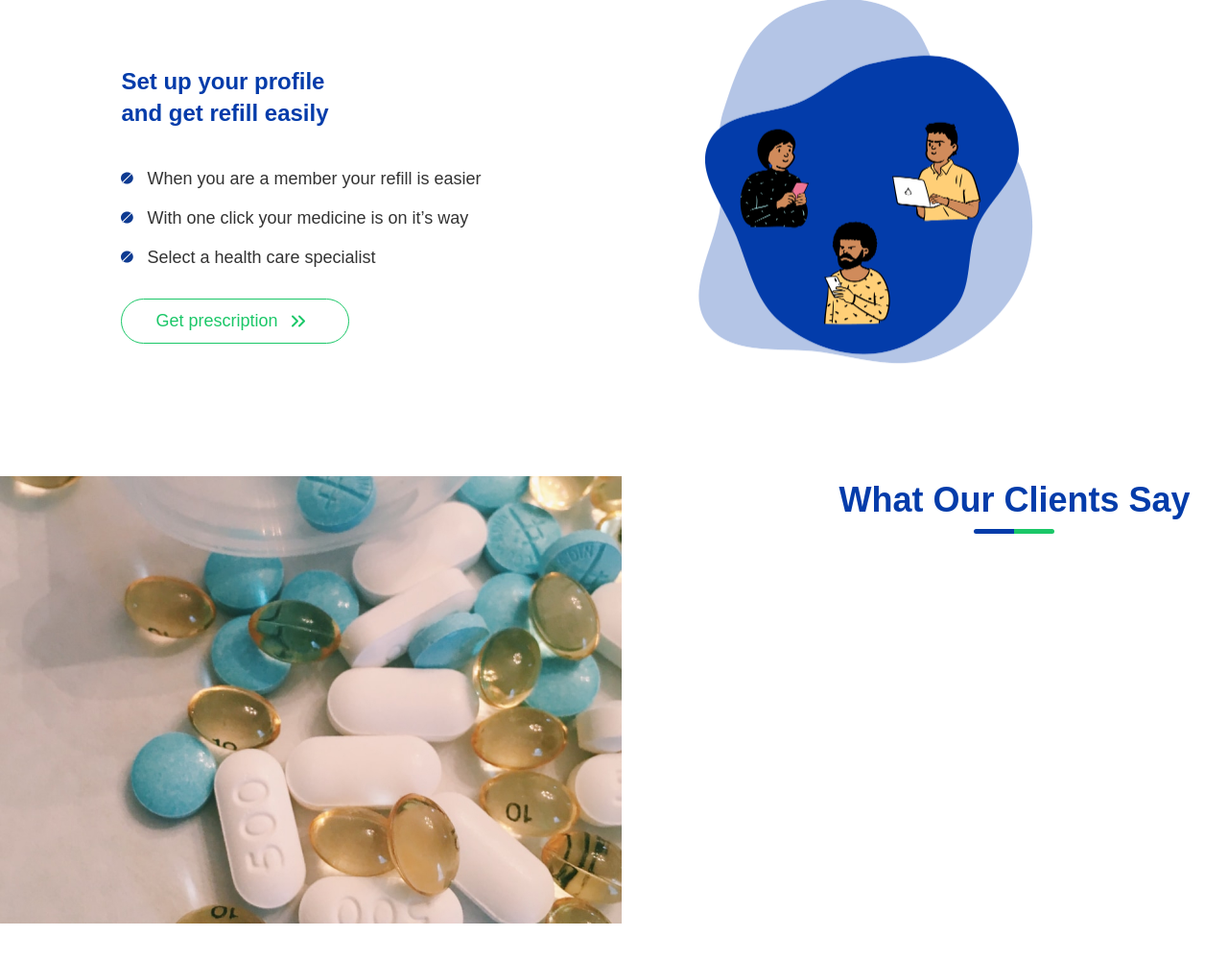
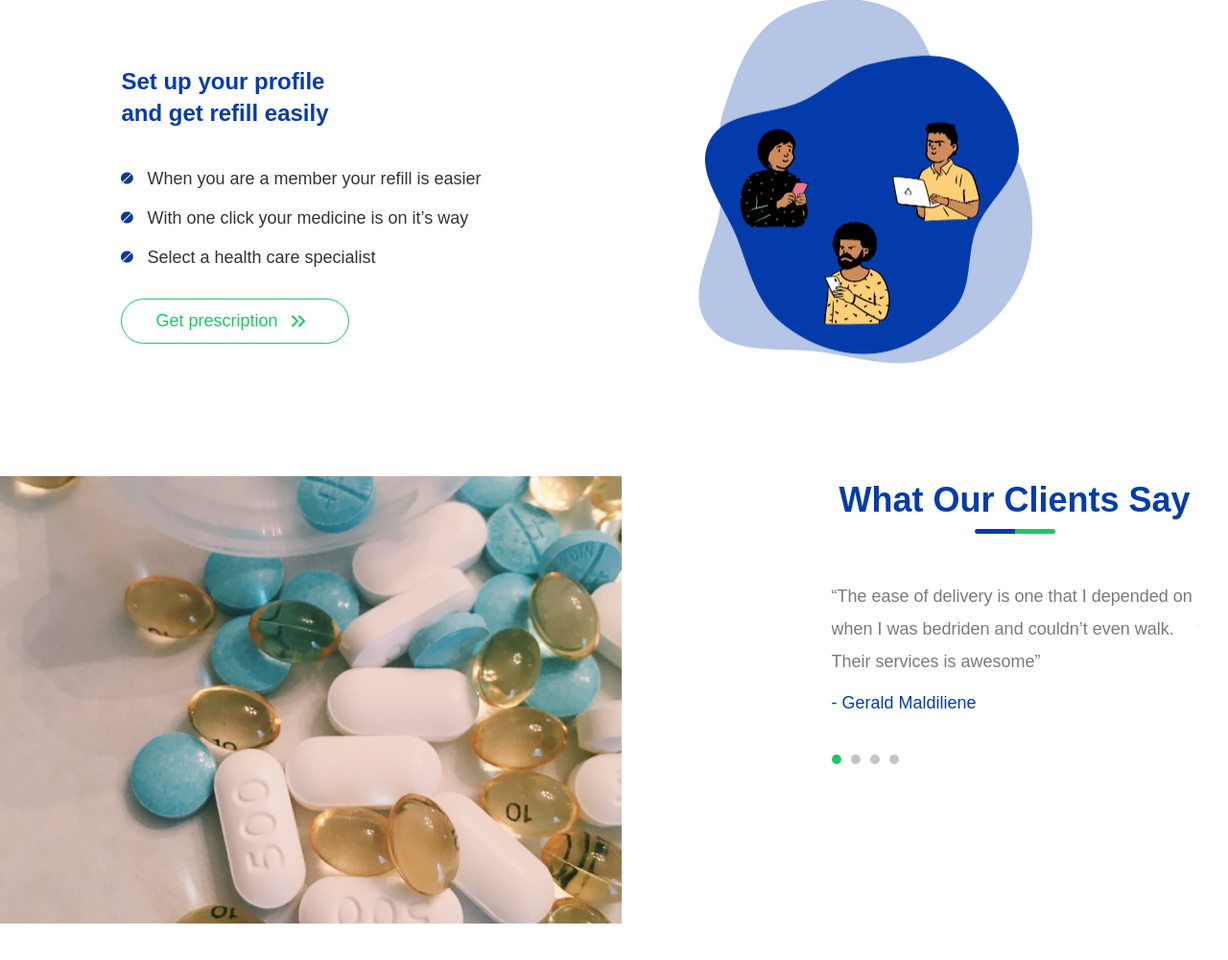
Before and after one commit to Thienluc04/Figma-to-HTML, a plain HTML site: page D-Express/index.html in a window 1280 px wide. Shown: the part 2103-3103 px from the top of the page at 96% size. Drawn offline with nearby package versions, Linux system fonts and the light colour scheme; a web font is replaced by a local one.

Commit message:
commit code

```diff
--- a/D-Express/index.html
+++ b/D-Express/index.html
@@ -201,6 +201,32 @@
                         <a href="" class="first"></a>
                         <a href="" class="last"></a>
                     </div>
+                    <div class="feedback-slider">
+                        <div class="slider-item">
+                            <p class="desc">
+                                “The ease of delivery is one that I depended on when I was bedriden and couldn’t even walk. Their services is awesome”
+                            </p>
+                            <p class="name">- Gerald Maldiliene</p>
+                        </div>
+                        <div class="slider-item">
+                            <p class="desc">
+                                “The ease of delivery is one that I depended on when I was bedriden and couldn’t even walk. Their services is awesome”
+                            </p>
+                            <p class="name">- Gerald Maldiliene</p>
+                        </div>
+                        <div class="slider-item">
+                            <p class="desc">
+                                “The ease of delivery is one that I depended on when I was bedriden and couldn’t even walk. Their services is awesome”
+                            </p>
+                            <p class="name">- Gerald Maldiliene</p>
+                        </div>
+                        <div class="slider-item">
+                            <p class="desc">
+                                “The ease of delivery is one that I depended on when I was bedriden and couldn’t even walk. Their services is awesome”
+                            </p>
+                            <p class="name">- Gerald Maldiliene</p>
+                        </div>
+                    </div>
                 </div>
             </div>
         </section>
@@ -218,4 +244,13 @@
   type="text/javascript"
   src="https://cdn.jsdelivr.net/npm/slick-carousel@1.8.1/slick/slick.min.js"
 ></script>
+<script>
+    $('.feedback-slider').slick({
+    slidesToShow: 1,
+    slidesToScroll: 1,
+    arrows: false,
+    dots: true,
+    dotsClass: 'dot-item'
+  });
+</script>
 </html>
--- a/D-Express/sass/_feedback.scss
+++ b/D-Express/sass/_feedback.scss
@@ -6,6 +6,40 @@
     .container {
         .feedback__content {
             max-width: 382px;
+            .slider-item {
+                margin-top: 48px;
+                margin-bottom: 40px;
+                .desc {
+                    color: #7A7A7A;
+                    line-height: 34px;
+                    margin-bottom: 18px;
+                }
+                .name {
+                    font-size: 1.8rem;
+                    color: $primary-color;
+                }
+            }
+        }
+
+        .dot-item {
+            display: flex !important;
+            gap: 0 10px;
+
+            .slick-active {
+                button {
+                    background-color: #1BC768;
+                }
+            }
+            button {
+                width: 10px;
+                height: 10px;
+                background-color: #C4C4C4;
+                border-radius: 50%;
+                font-size: 0;
+                border: none;
+                outline: none;
+                cursor: pointer;
+            }
         }
     }
 }
```
Also changed, not shown: D-Express/css/style.css, 1 other file.
